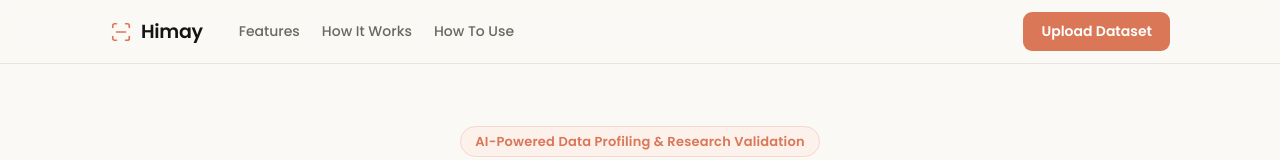
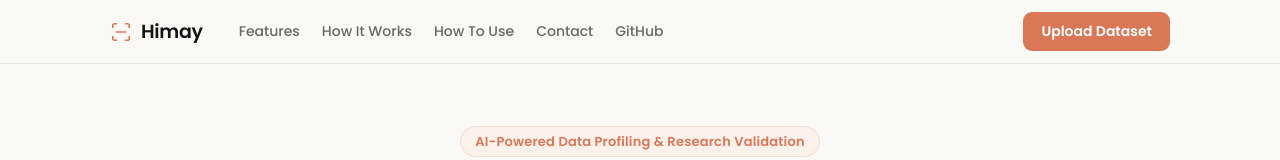
Before and after one commit to OrangeJuice023/Himay, a Next.js app: page / in a window 1280 px wide. Shown: the top 160 px of the page. Built offline with nearby package versions, Linux system fonts and the light colour scheme.

Commit message:
Add Contact and GitHub links to navigation

```diff
--- a/app/ui.tsx
+++ b/app/ui.tsx
@@ -55,6 +55,8 @@ export function Navbar({ onUpload }: { onUpload?: () => void }) {
     { label: "Features", href: "/#features" },
     { label: "How It Works", href: "/#how-it-works" },
     { label: "How To Use", href: "/how-to-use" },
+    { label: "Contact", href: "/contact" },
+    { label: "GitHub", href: GITHUB_URL },
   ];
   return (
     <header style={{
```
